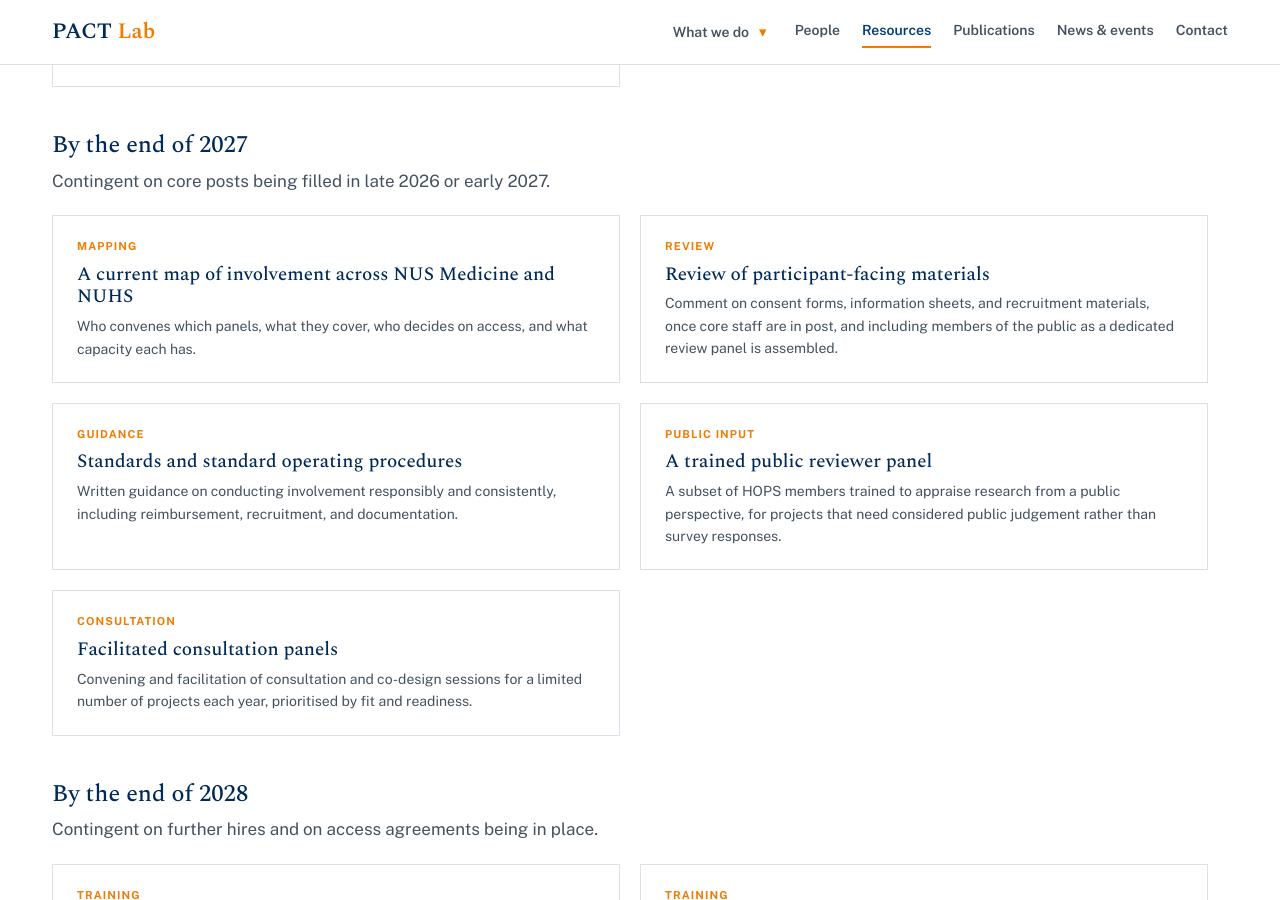
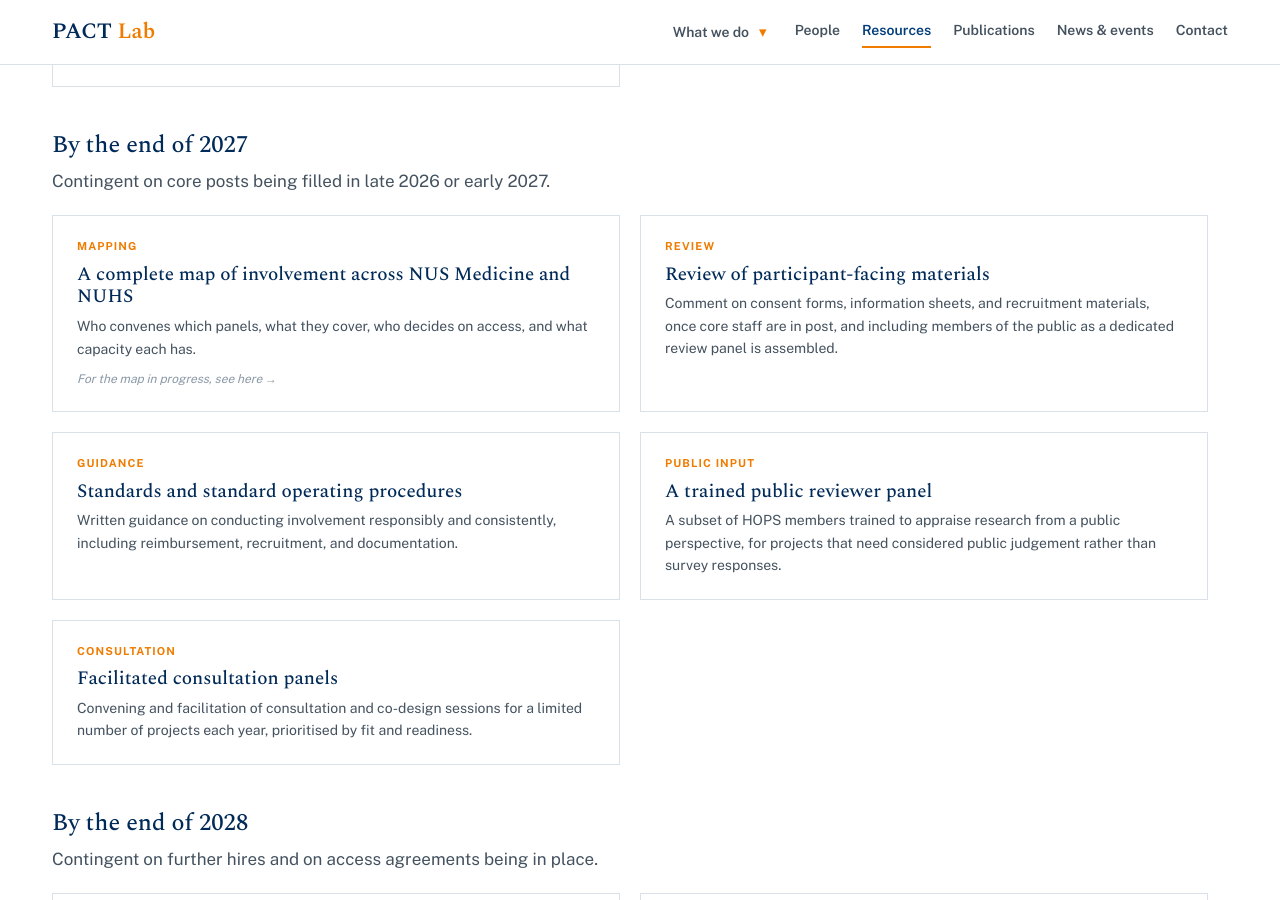
Before and after one commit to earp-lab/pact-lab, a Jekyll site: the page built from services.html, in a window 1280 px wide and 900 px high, scrolled down 867 px. Built offline with Jekyll 4.4.1, drawn with Linux system fonts in a browser that asks for light colours.

Commit message:
Update services.html

```diff
--- a/services.html
+++ b/services.html
@@ -40,11 +40,12 @@ nav: resources
       <h2>By the end of 2027</h2>
       <p class="intro">Contingent on core posts being filled in late 2026 or early 2027.</p>
       <div class="reslist">
-        <div class="rescard">
+        <a class="rescard" href="{{ '/mapping/' | relative_url }}">
           <p class="rtype">Mapping</p>
-          <h3>A current map of involvement across NUS Medicine and NUHS</h3>
+          <h3>A complete map of involvement across NUS Medicine and NUHS</h3>
           <p>Who convenes which panels, what they cover, who decides on access, and what capacity each has.</p>
-        </div>
+          <p class="pending">For the map in progress, see here &rarr;</p>
+        </a>
         <div class="rescard">
           <p class="rtype">Review</p>
           <h3>Review of participant-facing materials</h3>
```
